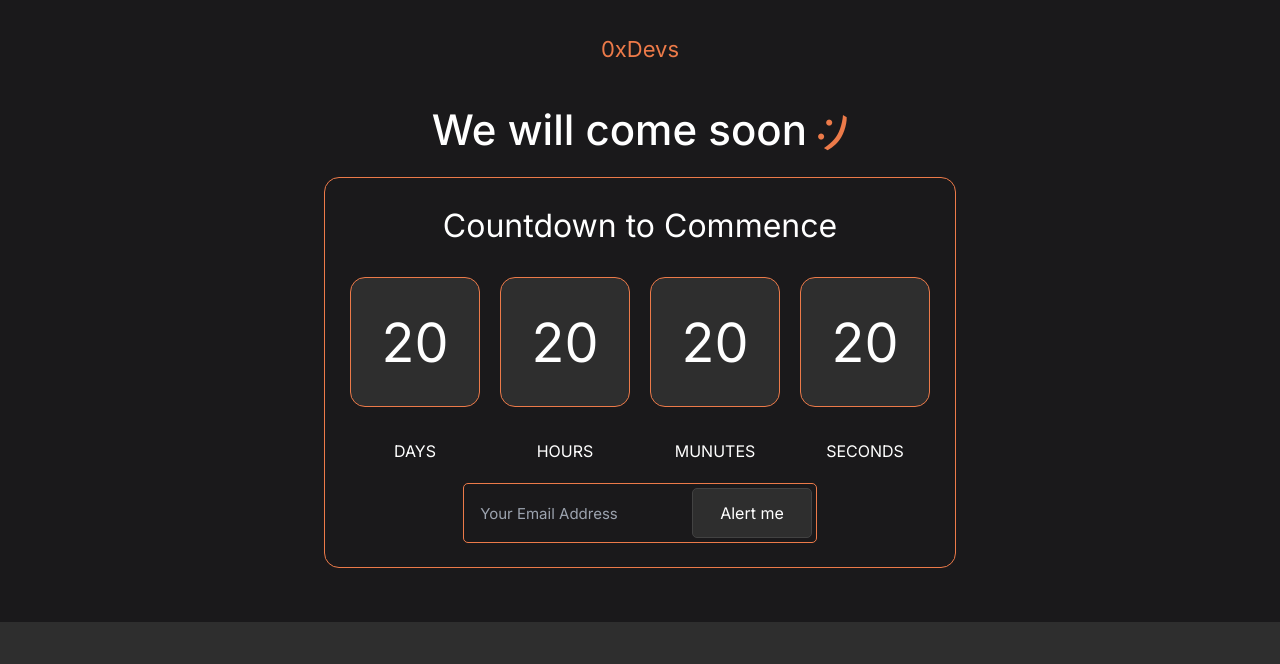
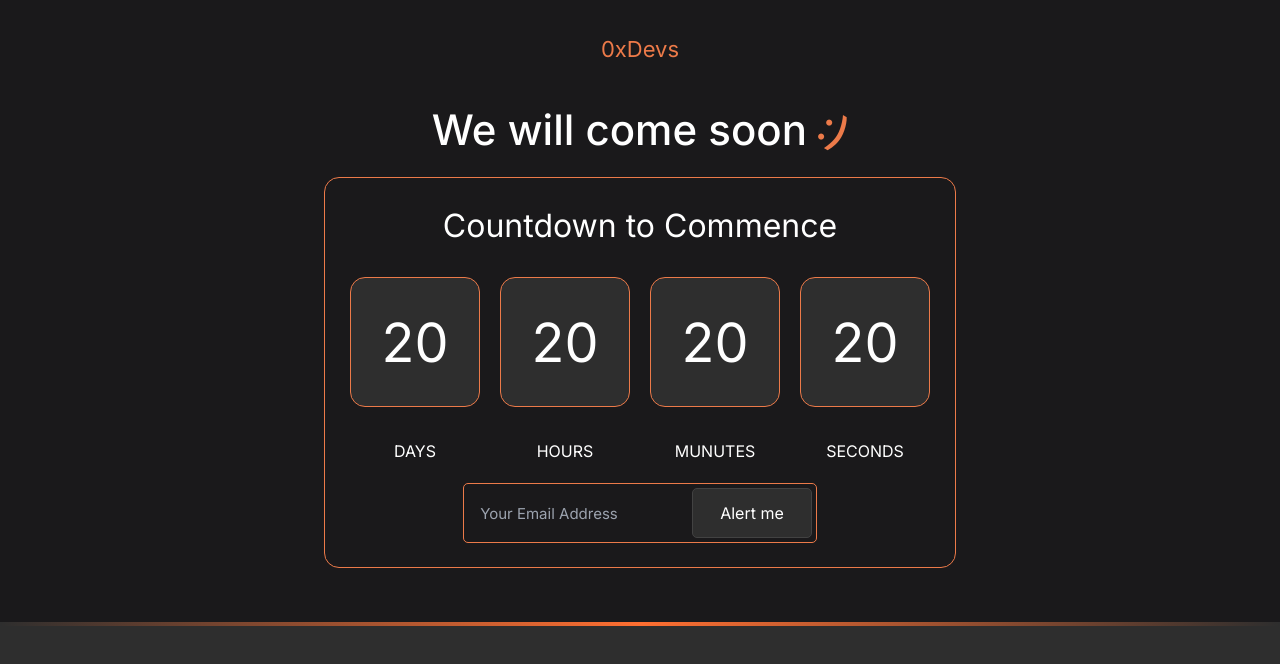
Before and after one commit to zeroxdevs/0xdevs, a Next.js app: page / in a window 1280 px wide. Shown: the top 664 px of the page. Built offline with nearby package versions, Linux system fonts and the light colour scheme.

Commit message:
feat: add Divider Component

```diff
--- a/src/app/page.tsx
+++ b/src/app/page.tsx
@@ -1,5 +1,6 @@
 import Button from '@src/components/Button';
 import Div from '@src/components/Div';
+import Divider from '@src/components/Divider';
 import Input from '@src/components/Input/Input';
 import Typography from '@src/components/Typography';
 
@@ -89,6 +90,7 @@ export default function Home() {
           </Div>
         </Div>
       </Div>
+      <Divider variant="primary" />
     </Div>
   );
 }
--- /dev/null
+++ b/src/components/Divider/@types/index.ts
@@ -0,0 +1,7 @@
+import { DivProps } from '@src/components/Div/@types';
+
+export type DividerVariant = 'primary' | 'secondary';
+
+export interface DividerProps extends DivProps {
+  variant: DividerVariant;
+}
--- /dev/null
+++ b/src/components/Divider/Divider.tsx
@@ -0,0 +1,11 @@
+import classNames from 'classnames';
+import Div from '../Div';
+import { DividerProps } from './@types';
+import styles from './styles.module.css';
+
+function Divider(props: DividerProps) {
+  const { variant, className, ...rest } = props;
+  return <Div className={classNames(styles[variant], className)} {...rest} />;
+}
+
+export default Divider;
--- /dev/null
+++ b/src/components/Divider/index.ts
@@ -0,0 +1,3 @@
+import Divider from './Divider';
+
+export default Divider;
--- /dev/null
+++ b/src/components/Divider/styles.module.css
@@ -0,0 +1,13 @@
+.primary {
+  @apply w-full h-[4px];
+  background: linear-gradient(
+    90deg,
+    rgba(255, 255, 255, 0) 0%,
+    rgba(255, 111, 49, 1) 50%,
+    rgba(255, 255, 255, 0) 100%
+  );
+}
+
+.secondary {
+  @apply w-full h-[2px] bg-white;
+}
```
